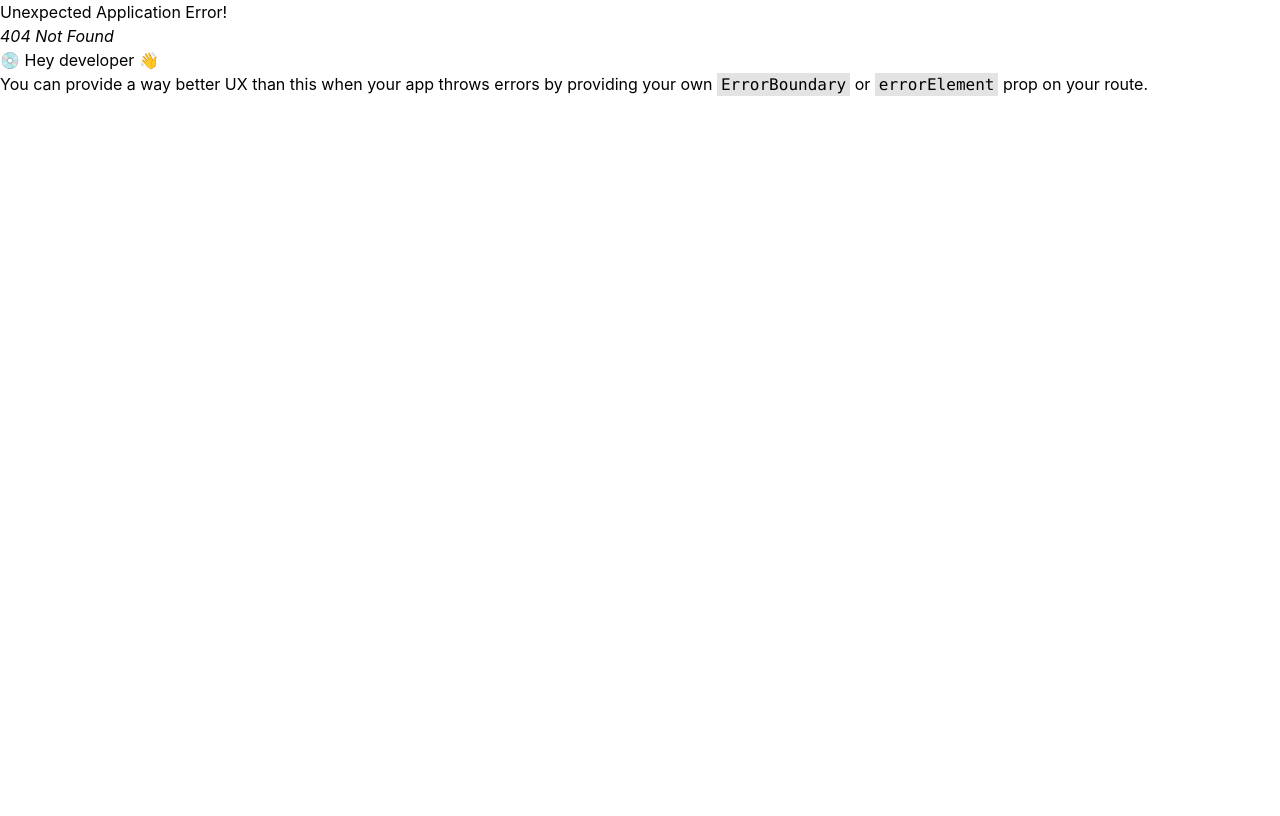
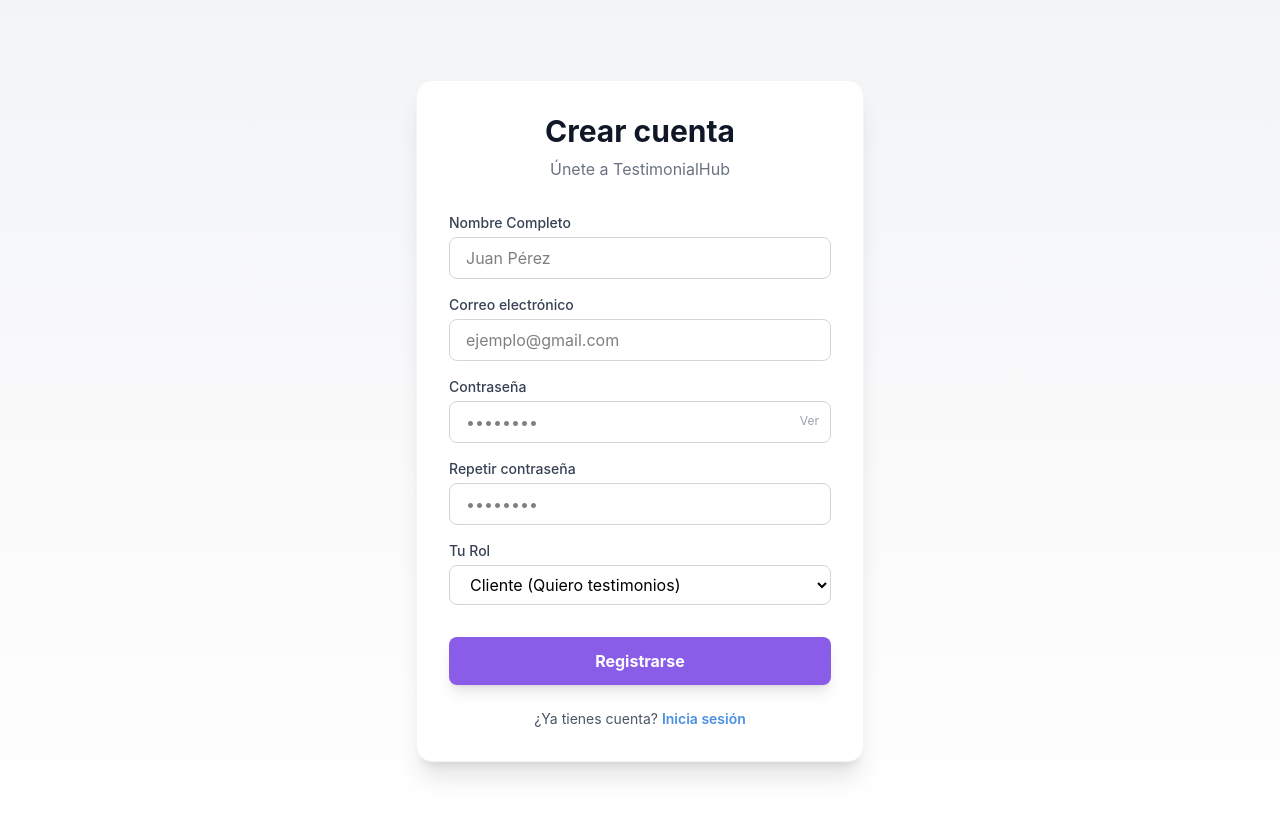
Before and after one commit to nc-proyectos/testimonial-cms, a React (Vite) app: page /register in a window 1280 px wide. Before the commit this address had no page. Shown: the top 816 px of the page. Built offline with nearby package versions, Linux system fonts and the light colour scheme.

Commit message:
feat: login y registro maquetados con tailwind y validaciones

```diff
--- a/package.json
+++ b/package.json
@@ -13,7 +13,8 @@
     "@tailwindcss/oxide-win32-x64-msvc": "^4.2.2",
     "react": "^19.2.4",
     "react-dom": "^19.2.4",
-    "react-router": "^7.13.1"
+    "react-router": "^7.13.1",
+    "react-router-dom": "^7.13.2"
   },
   "devDependencies": {
     "@eslint/js": "^9.39.4",
--- a/src/App.jsx
+++ b/src/App.jsx
@@ -1,10 +1,16 @@
-import AuthPage from './pages/AuthPage';
+import { Routes, Route, Navigate } from 'react-router-dom';
+import AuthPage from './pages/AuthPage.jsx';
+import RegisterPage from './pages/RegisterPage.jsx'; // 1. Importa la nueva página
+import Dashboard from './pages/Dashboard.jsx';
 
 function App() {
   return (
-    <div>
-      <AuthPage />
-    </div>
+    <Routes>
+      <Route path="/" element={<AuthPage />} />
+      <Route path="/register" element={<RegisterPage />} /> {/* 2. Agrega la ruta */}
+      <Route path="/dashboard" element={<Dashboard />} />
+      <Route path="*" element={<Navigate to="/" replace />} />
+    </Routes>
   );
 }
 
--- a/src/index.css
+++ b/src/index.css
@@ -1,5 +1,11 @@
 @import "tailwindcss";
 
+/* Aseguramos que el degradé cubra todo el viewport */
+html, body {
+  height: 100%;
+  margin: 0;
+}
+
 body {
-    background: white;
+    background: #ffffff; /* Color de base por seguridad */
 }
--- a/src/main.jsx
+++ b/src/main.jsx
@@ -1,19 +1,13 @@
 import { StrictMode } from 'react'
 import { createRoot } from 'react-dom/client'
-import { createBrowserRouter } from "react-router";
-import { RouterProvider } from "react-router/dom";
+import { BrowserRouter } from "react-router-dom"; // Cambiamos esto
 import './index.css'
 import App from './App.jsx'
 
-const router = createBrowserRouter([
-  {
-    path:'/',
-    element: <App/>
-  }
-]);
-
 createRoot(document.getElementById('root')).render(
   <StrictMode>
-    <RouterProvider router={router} />
+    <BrowserRouter>
+      <App />
+    </BrowserRouter>
   </StrictMode>
 )
--- a/src/pages/AuthPage.jsx
+++ b/src/pages/AuthPage.jsx
@@ -1,73 +1,68 @@
 import React, { useState } from 'react';
+import { useNavigate } from 'react-router-dom';
 
 const AuthPage = () => {
-  const [isLogin, setIsLogin] = useState(true);
+  const [formData, setFormData] = useState({ email: '', password: '' });
+  const navigate = useNavigate();
 
-  // ESTADO: Aquí guardamos lo que el usuario escribe (como un objeto JSON)
-  const [formData, setFormData] = useState({
-    email: '',
-    password: '',
-    confirmPassword: ''
-  });
-
-  // Esta función actualiza el estado cada vez que alguien escribe una letra
   const handleChange = (e) => {
-    setFormData({
-      ...formData,           // Copiamos lo que ya había
-      [e.target.name]: e.target.value  // Actualizamos solo el campo que cambió
-    });
+    setFormData({ ...formData, [e.target.name]: e.target.value });
   };
 
   const handleSubmit = (e) => {
     e.preventDefault();
-    // Aquí es donde harías el fetch a tu API del backend
-    console.log("Datos listos para enviar al servidor:", formData);
-
-    if(!isLogin && formData.password !== formData.confirmPassword) {
-      alert("¡Las contraseñas no coinciden, che!");
-      return;
-    }
-
-    alert("Formulario enviado. Mira la consola (F12) para ver el JSON.");
+    console.log("Login intentado con:", formData);
+    navigate('/dashboard');
   };
 
   return (
-    <div style={{ display: 'flex', justifyContent: 'center', marginTop: '50px' }}>
-      <form onSubmit={handleSubmit} style={{ display: 'flex', flexDirection: 'column', width: '300px', gap: '10px' }}>
-        <h2>{isLogin ? 'Login' : 'Registro'}</h2>
+    <div className="min-h-screen flex items-center justify-center bg-gradient-to-b from-gray-100 to-white font-sans px-4">
+      <div className="max-w-md w-full bg-white p-10 rounded-2xl shadow-xl border border-gray-100">
 
+        {/* LOGO SECCIÓN: Margen inferior reducido (mb-4) para subirlo */}
+        <div className="flex flex-col items-center mb-4">
+          <img
+            src="/src/assets/logo.png" // Mantenemos tu ruta funcional
+            alt="TestimonialHub Logo"
+            className="w-64 h-auto object-contain"
+          />
+        </div>
+
+        <form onSubmit={handleSubmit} className="space-y-5">
           <input
             name="email"
             type="email"
-          placeholder="Email"
-          onChange={handleChange} // Vinculamos el cambio
+            placeholder="Correo electrónico (ejemplo@gmail.com)"
+            className="w-full px-4 py-3 border border-gray-300 rounded-lg focus:ring-2 focus:ring-[#4A90E2] outline-none transition-all"
+            onChange={handleChange}
             required
           />
-
           <input
             name="password"
             type="password"
             placeholder="Contraseña"
+            className="w-full px-4 py-3 border border-gray-300 rounded-lg focus:ring-2 focus:ring-[#8A5DE8] outline-none transition-all"
             onChange={handleChange}
             required
           />
 
-        {!isLogin && (
-          <input
-            name="confirmPassword"
-            type="password"
-            placeholder="Repetir contraseña"
-            onChange={handleChange}
-            required
-          />
-        )}
-
-        <button type="submit">{isLogin ? 'Entrar' : 'Registrarme'}</button>
-
-        <button type="button" onClick={() => setIsLogin(!isLogin)} style={{ background: 'none', border: 'none', color: 'blue', cursor: 'pointer' }}>
-          {isLogin ? '¿No tienes cuenta? Crea una' : 'Ya tengo cuenta'}
+          <button type="submit"
+            className="w-full py-3 bg-[#8A5DE8] hover:bg-[#7a4ddb] text-white font-bold rounded-lg shadow-lg transform transition-all active:scale-95">
+            Ingresar
           </button>
         </form>
+
+        {/* Margen superior reducido (mt-6) */}
+        <p className="text-center mt-6 text-sm text-gray-600">
+          ¿No tienes cuenta?
+          <button
+            onClick={() => navigate('/register')}
+            className="text-[#4A90E2] font-semibold hover:underline ml-1"
+          >
+            Regístrate aquí
+          </button>
+        </p>
+      </div>
     </div>
   );
 };
--- /dev/null
+++ b/src/pages/Dashboard.jsx
@@ -0,0 +1,12 @@
+import React from 'react';
+
+const Dashboard = () => {
+  return (
+    <div style={{ padding: '50px', textAlign: 'center', fontFamily: 'sans-serif' }}>
+      <h1>🚀 ¡Bienvenido al Dashboard, Maxi!</h1>
+      <p>Si estás viendo esto, tu sistema de Login funciona de 10.</p>
+    </div>
+  );
+};
+
+export default Dashboard; // <--- ESTA LÍNEA ES CLAVE
--- /dev/null
+++ b/src/pages/RegisterPage.jsx
@@ -0,0 +1,128 @@
+import React, { useState, useEffect } from 'react';
+import { useNavigate } from 'react-router-dom';
+
+const RegisterPage = () => {
+  const [formData, setFormData] = useState({
+    fullName: '', email: '', companyName: '', password: '', confirmPassword: '', role: 'client'
+  });
+
+  const [passwordError, setPasswordError] = useState('');
+  const [matchError, setMatchError] = useState('');
+  const [showPassword, setShowPassword] = useState(false);
+  const navigate = useNavigate();
+
+  const handleChange = (e) => {
+    setFormData({ ...formData, [e.target.name]: e.target.value });
+  };
+
+  // Validaciones en tiempo real
+  useEffect(() => {
+    // 1. Validar longitud
+    if (formData.password.length > 0 && formData.password.length < 8) {
+      setPasswordError('Mínimo 8 caracteres');
+    } else {
+      setPasswordError('');
+    }
+
+    // 2. Validar coincidencia
+    if (formData.confirmPassword.length > 0 && formData.password !== formData.confirmPassword) {
+      setMatchError('Las contraseñas no coinciden');
+    } else {
+      setMatchError('');
+    }
+  }, [formData.password, formData.confirmPassword]);
+
+  const handleSubmit = (e) => {
+    e.preventDefault();
+    if (!passwordError && !matchError) {
+      console.log("Registro exitoso", formData);
+      navigate('/dashboard');
+    }
+  };
+
+  return (
+    <div className="min-h-screen flex items-center justify-center bg-gradient-to-b from-gray-100 to-white font-sans px-4 py-12">
+      <div className="max-w-md w-full bg-white p-8 rounded-2xl shadow-xl border border-gray-100 my-8">
+        <div className="text-center mb-8">
+          <h2 className="text-3xl font-bold text-gray-900 font-sans">Crear cuenta</h2>
+          <p className="text-gray-500 mt-2">Únete a TestimonialHub</p>
+        </div>
+
+        <form onSubmit={handleSubmit} className="space-y-4">
+          <div>
+            <label className="block text-sm font-medium text-gray-700 mb-1">Nombre Completo</label>
+            <input name="fullName" type="text" required onChange={handleChange}
+              className="w-full px-4 py-2 border border-gray-300 rounded-lg focus:ring-2 focus:ring-[#8A5DE8] outline-none" placeholder="Juan Pérez" />
+          </div>
+
+          <div>
+            <label className="block text-sm font-medium text-gray-700 mb-1">Correo electrónico</label>
+            <input name="email" type="email" required onChange={handleChange}
+              className="w-full px-4 py-2 border border-gray-300 rounded-lg focus:ring-2 focus:ring-[#4A90E2] outline-none" placeholder="ejemplo@gmail.com" />
+          </div>
+
+          <div className="relative">
+            <label className="block text-sm font-medium text-gray-700 mb-1">Contraseña</label>
+            <div className="relative">
+              <input
+                name="password"
+                type={showPassword ? "text" : "password"}
+                required
+                onChange={handleChange}
+                className={`w-full px-4 py-2 border ${passwordError ? 'border-red-500' : 'border-gray-300'} rounded-lg focus:ring-2 focus:ring-[#8A5DE8] outline-none`}
+                placeholder="••••••••"
+              />
+              <button
+                type="button"
+                onClick={() => setShowPassword(!showPassword)}
+                className="absolute right-3 top-2 text-gray-400 hover:text-gray-600 text-xs mt-1"
+              >
+                {showPassword ? "Ocultar" : "Ver"}
+              </button>
+            </div>
+            {passwordError && <p className="text-red-500 text-[10px] mt-1 font-bold italic">{passwordError}</p>}
+          </div>
+
+          <div>
+            <label className="block text-sm font-medium text-gray-700 mb-1">Repetir contraseña</label>
+            <input
+              name="confirmPassword"
+              type="password"
+              required
+              onChange={handleChange}
+              className={`w-full px-4 py-2 border ${matchError ? 'border-red-500' : 'border-gray-300'} rounded-lg focus:ring-2 focus:ring-[#8A5DE8] outline-none`}
+              placeholder="••••••••"
+            />
+            {matchError && <p className="text-red-500 text-[10px] mt-1 font-bold italic">{matchError}</p>}
+          </div>
+
+          {/* ¡CAMBIO: Selector de roles RECUPERADO! */}
+          <div>
+            <label className="block text-sm font-medium text-gray-700 mb-1">Tu Rol</label>
+            <select
+              name="role"
+              value={formData.role}
+              onChange={handleChange}
+              className="w-full px-4 py-2 border border-gray-300 rounded-lg bg-white outline-none focus:ring-2 focus:ring-[#8A5DE8] transition-all"
+            >
+              <option value="client">Cliente (Quiero testimonios)</option>
+              <option value="admin">Administrador (Control total)</option>
+            </select>
+          </div>
+
+          <button type="submit"
+            disabled={passwordError || matchError}
+            className={`w-full py-3 mt-4 text-white font-bold rounded-lg shadow-lg transition-all ${passwordError || matchError ? 'bg-gray-400 cursor-not-allowed' : 'bg-[#8A5DE8] hover:bg-[#7a4ddb]'}`}>
+            Registrarse
+          </button>
+        </form>
+
+        <p className="text-center mt-6 text-sm text-gray-600">
+          ¿Ya tienes cuenta? <button onClick={() => navigate('/')} className="text-[#4A90E2] font-semibold hover:underline">Inicia sesión</button>
+        </p>
+      </div>
+    </div>
+  );
+};
+
+export default RegisterPage;
```
Also changed, not shown: 1 other file (tests, documents, lock files or other folders). Lines whose indentation alone changed are shown as unchanged.
